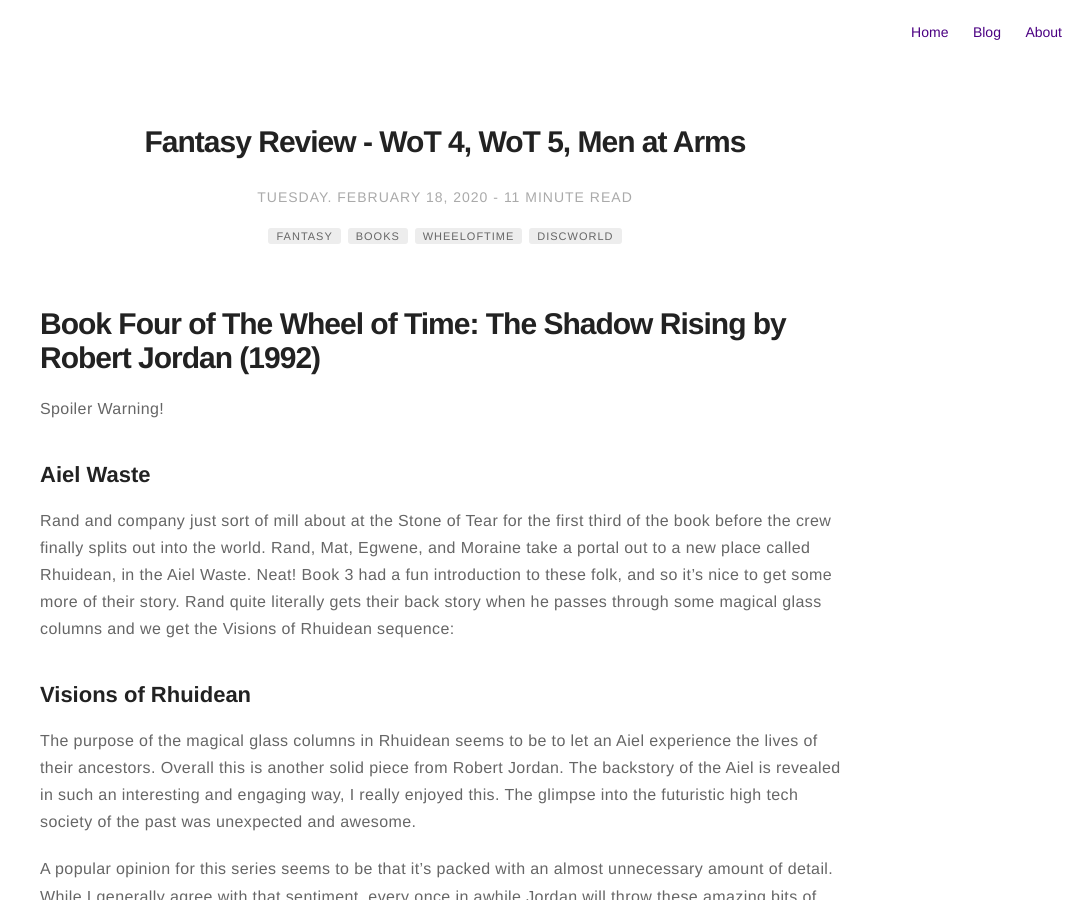
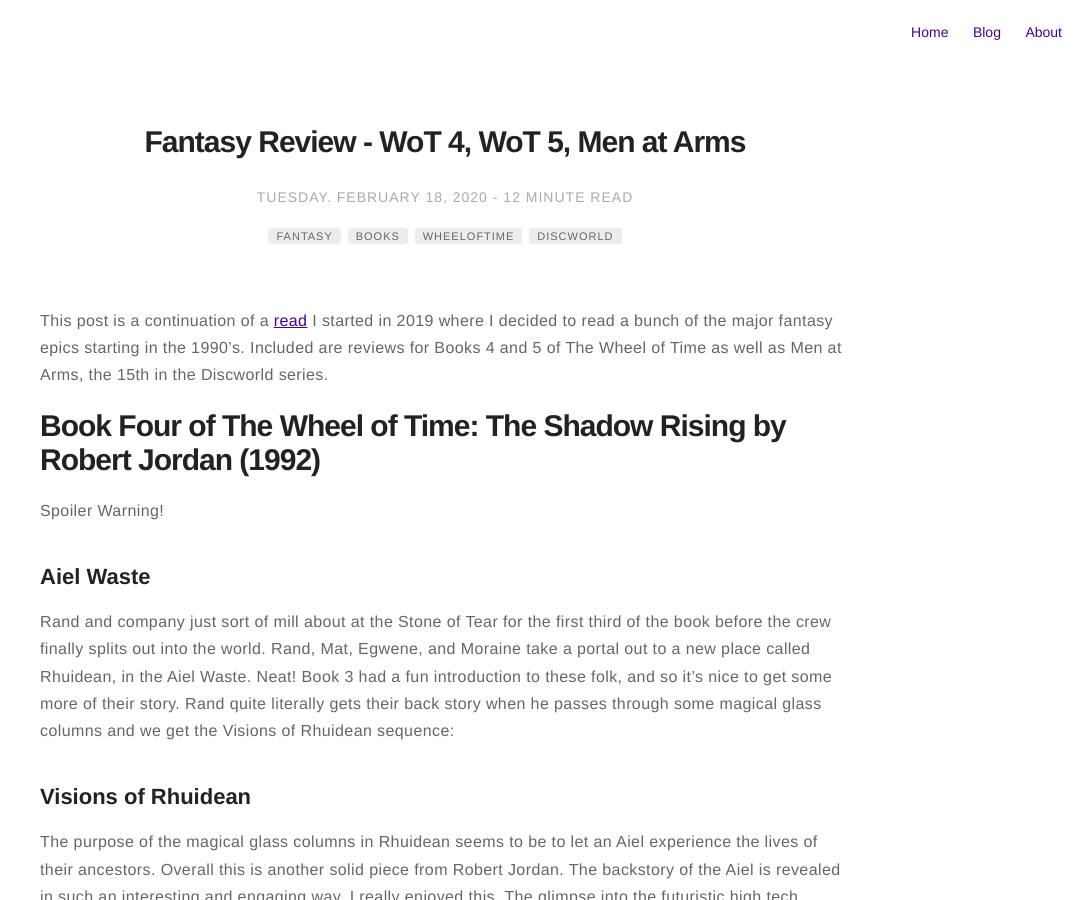
Before and after one commit to ryanwestby/ryanwestby.github.io, a Jekyll site: the page built from _posts/2020-02-18-fantasy-review-92-93.md, in a window 1280 px wide and 900 px high. Shown: the whole window, without its empty margins (195-1280 px from the left). Built offline with Jekyll 4.4.1, drawn with Linux system fonts in a browser that asks for light colours; comment, search, counter and statistics services are not loaded; some of the changed text lies outside the part shown.

Commit message:
Add intro and outro

```diff
--- a/_posts/2020-02-18-fantasy-review-92-93.md
+++ b/_posts/2020-02-18-fantasy-review-92-93.md
@@ -13,6 +13,10 @@ author: ryanwestby
 description: A review of Wheel of time Books 4 and 5, as well as Men at Arms by Terry Pratchett
 image: /assets/images/fantasy/shadow_rising.jpg
 ---
+
+This post is a continuation of a [read](http://https://www.westby.io/23-years-of-fantasy-intro/) I started in 2019 where I decided to read a bunch of the major fantasy epics
+starting in the 1990's. Included are reviews for Books 4 and 5 of The Wheel of Time as well as Men at Arms, the 15th in
+the Discworld series.
 
 # Book Four of The Wheel of Time: The Shadow Rising by Robert Jordan (1992)
 
@@ -141,3 +145,7 @@ How rad is this character? There are multiple scenes that contribute to his grea
 
 1. We find out Vimes has been spending half of his meager wages providing for the widows and children of dead Watchmen.
 2. Vimes is able to put the gonne down.
+
+# 23 Years of Fantasy, Part III
+
+The next part of this read will feature the year 1994, which includes another Wheel of Time novel and another Discworld novel in the Death series!
```
Also changed, not shown: other parts of _posts/2020-02-18-fantasy-review-92-93.md (+1 -1 lines).
